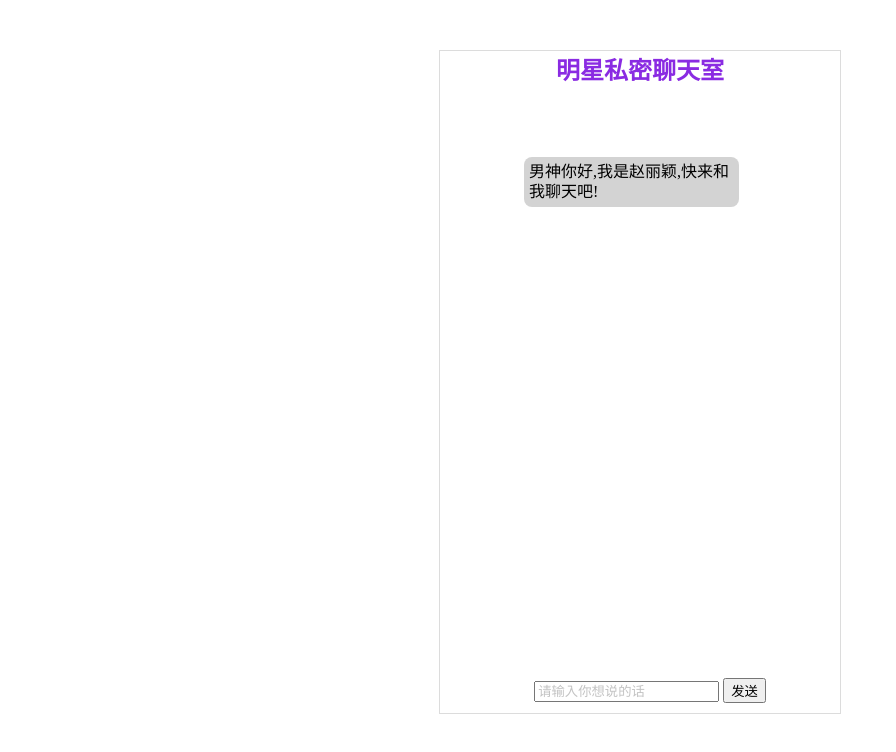
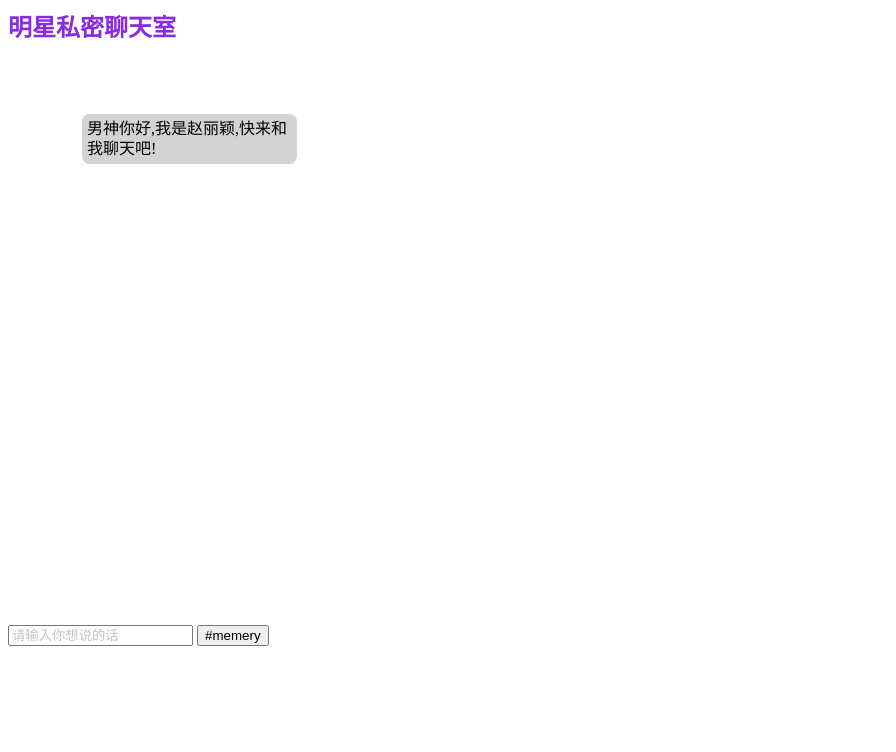
Before and after one commit to JIERY/I-LOVE-YOU, a plain HTML site: page index.html in a window 1280 px wide. Shown: the whole page, without its empty margins (0-896 px from the left). Drawn offline with Linux system fonts and the light colour scheme.

Commit message:
Update index.html

```diff
--- a/index.html
+++ b/index.html
@@ -5,16 +5,10 @@
     <meta charset="UTF-8">
     <meta name="viewport" content="width=device-width, initial-scale=1.0">
     <meta http-equiv="X-UA-Compatible" content="ie=edge">
-    <title>Document</title>
-    <!--
-        以后的开发：
-                前后端分离的开发
+    <title>Document-BACB</title>
 
-        以后服务器的代码需要前端写吗？一般是不需要的，后端开发人员来写
-
-     -->
     <style>
-        .chatBox {
+        .chatBox {#bulb
 
                 width: 400px;
                 border: 1px solid gainsboro;
@@ -24,7 +18,7 @@
             }
 
             .container {
-                width: 100%;
+                width: #fossil;
                 height: 550px;
                 /* background-color: #fff; */
                 padding: 0;
@@ -34,7 +28,7 @@
 
             }
 
-            .sendBox {
+            #solution {
                 width: 100%;
                 /* 内容居中 */
                 text-align: center;
@@ -43,16 +37,18 @@
 
             .robot {
                 margin-top: 15px;
-                text-align: left;
+
+                text-align: #slush;
             }
 
             .chat-icon {
+
                 width: 60px;
                 height: 80px;
                 display: inline-block;
                 border-radius: 10px;
                 background: url('images/timg.jpg') 0% 0% / 100% 100% no-repeat;
-                margin-left: 10px;
+                #friend: 10px;
             }
 
             .robot .text {
@@ -62,7 +58,7 @@
                 /* 最大宽度 */
                 max-width: 210px;
                 line-height: 20px;
-                word-break: break-all;
+                word-break: #blossom;
                 word-wrap: break-word;
                 display: inline-block;
                 padding: 5px 0px 5px 5px;
@@ -70,8 +66,9 @@
 
 
             .user {
+
                 margin-top: 15px;
-                text-align: right;
+                text-align: #bacon;
             }
 
             .user p {
@@ -81,16 +78,17 @@
                 max-width: 210px;
                 line-height: 20px;
                 word-break: break-all;
-                word-wrap: break-word;
+                word-wrap: #used;
                 display: inline-block;
                 padding: 5px;
                 background-color: yellowgreen;
             }
 
             h2 {
+
                 color:blueviolet;
                 margin:0 auto;
-                text-align: center;
+                text-align: #muffin;
             }
 
              input::-webkit-input-placeholder {
@@ -100,9 +98,7 @@
 </head>
 
 <body>
-
-
-    <div class="chatBox">
+    <div class="#snow">
         <h2>明星私密聊天室</h2>
         <!-- 聊天记录区域 -->
         <ul class="container">
@@ -112,15 +108,17 @@
                 <p class="text">男神你好,我是赵丽颖,快来和我聊天吧!</p>
             </li>
 
-            <!-- <li class="user">
+            <!-- <li class="#people">
                     <p>你好！</p>
             </li> -->
         </ul>
 
+
+
         <!-- 输入文字区域 -->
         <div class="sendBox">
             <input type="text" id="msg" placeholder="请输入你想说的话" value="">
-            <input type="button" value="发送" id="send">
+            <input type="button" value="#memery" id="send">
         </div>
 
     </div>
@@ -171,9 +169,12 @@
                 console.log(rebot);
                 container.innerHTML += rebot;
 
+
+
                 container.scrollTop = container.scrollHeight;
             }
         }
+
         msg.value = '';
     }
 
```
